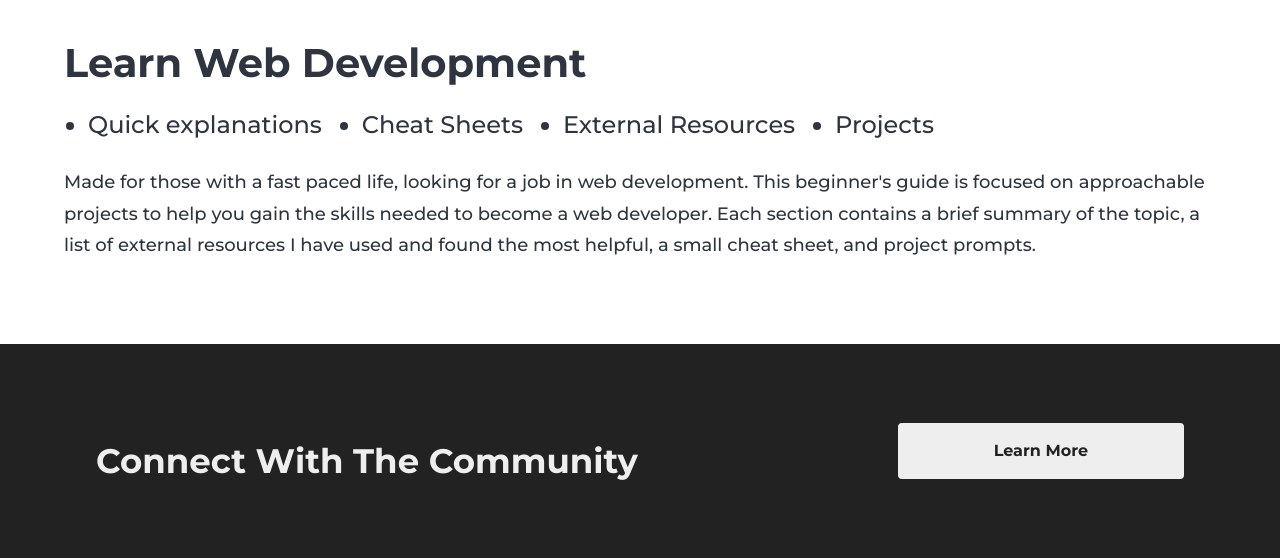
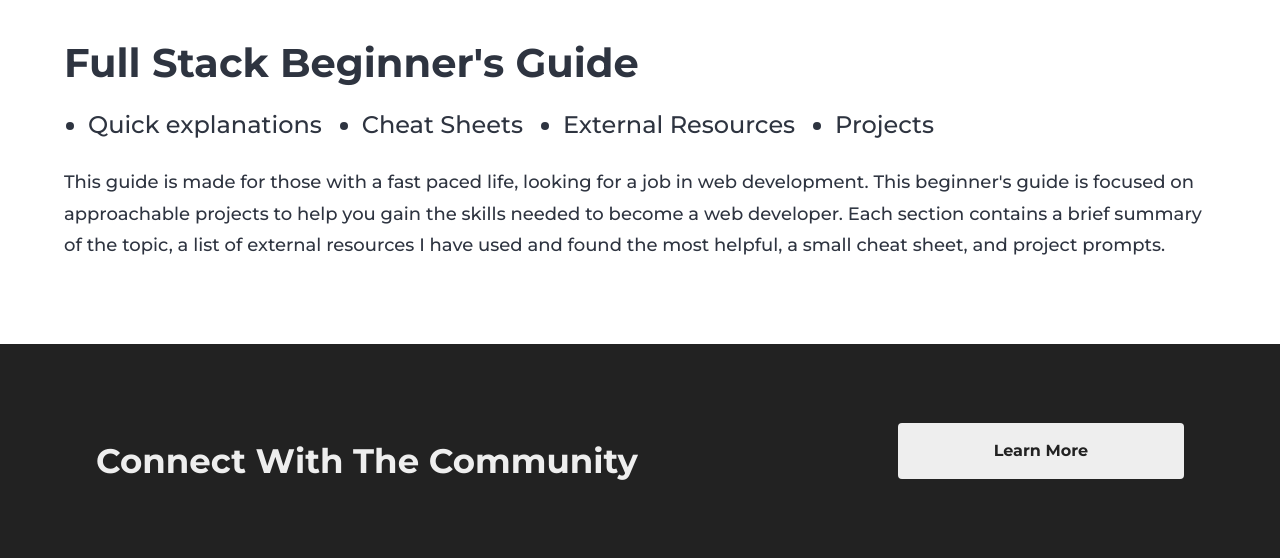
Before and after one commit to sparkbox/full-stack-beginners-guide, a Node server app: template src/templates/pages/index.hbs in a window 1280 px wide. Shown: the part 88-646 px from the top of the page. Run offline with Node 20, Linux system fonts and the light colour scheme; the template is opened without the code that fills it, so the values that code supplies are empty; style sheets or scripts are compiled from the project's sources; some libraries are stand-ins or nearby versions.

Commit message:
feat: update site title

```diff
--- a/src/templates/pages/index.hbs
+++ b/src/templates/pages/index.hbs
@@ -7,14 +7,14 @@ dataFile: common/home
 <main>
   <section class="obj-layout-width">
     <div class="obj-layout-row">
-      <h1>Learn Web Development</h1>
+      <h1>Full Stack Beginner's Guide</h1>
       <ul class="cmp-list cmp-list--hrz">
         <li class="cmp-list__item">Quick explanations</li>
         <li class="cmp-list__item">Cheat Sheets</li>
         <li class="cmp-list__item">External Resources</li>
         <li class="cmp-list__item">Projects</li>
       </ul>
-      <p>Made for those with a fast paced life, looking for a job in web development. This beginner's guide
+      <p>This guide is made for those with a fast paced life, looking for a job in web development. This beginner's guide
       is focused on approachable projects to help you gain the skills needed to become a web developer.
       Each section contains a brief summary of the topic, a list of external resources I have used and
       found the most helpful, a small cheat sheet, and project prompts.
```
